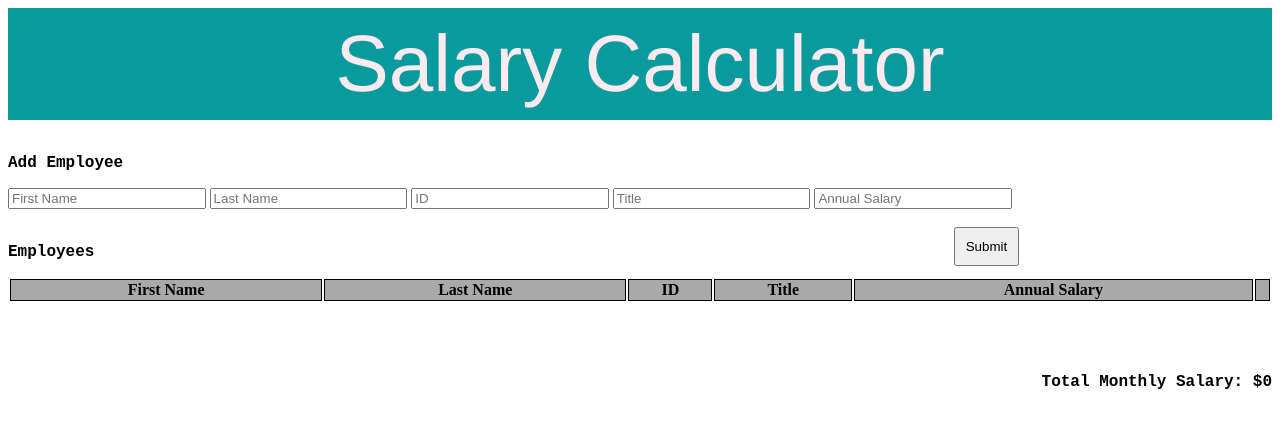
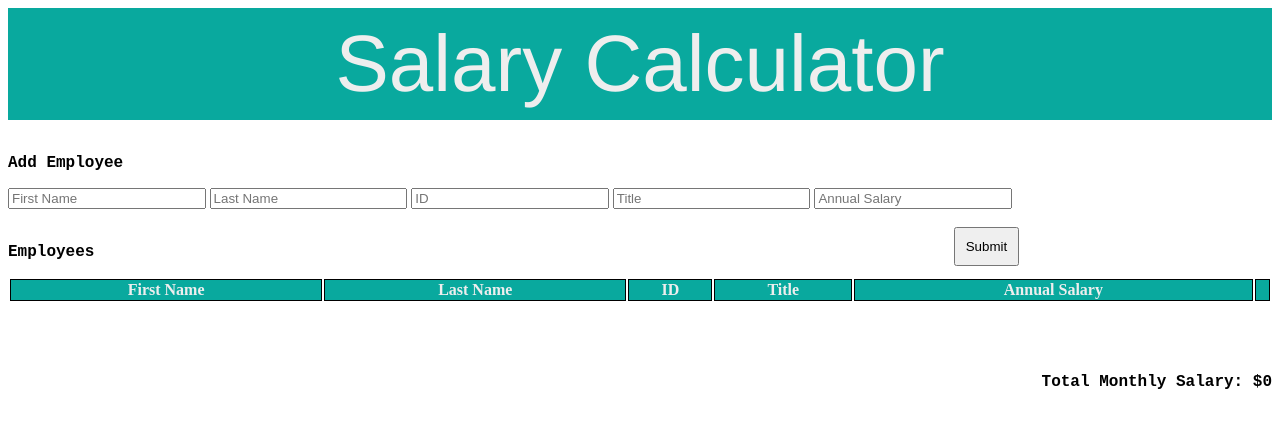
Before and after one commit to cee-jay-bee/jquery-salary-calculator, a plain HTML site: page index.html in a window 1280 px wide. Drawn offline with Linux system fonts and the light colour scheme.

Commit message:
css styling added

```diff
--- a/styles/style.css
+++ b/styles/style.css
@@ -1,6 +1,6 @@
 .calculatorHeader {
-    background: #099a9e;
-    color: #ffebef;
+    background: #09a99e;
+    color: #eeeeee;
     text-align: center;
     font-family: ProximaNova, Helvetica, Arial, sans-serif;
     padding: 10px 5%;
@@ -26,8 +26,9 @@ table {
 }
 
 th {
-    background-color: darkgrey;
+    background-color: #09a99e;
     border: 1px solid black;
+    color: #eeeeee;
 }
 
 td {
@@ -35,7 +36,8 @@ td {
 }
 
 tr:nth-child(odd) {
-    background-color: lightgray;
+    background-color: #09a99e;
+
 }
 
 tfoot {
```
